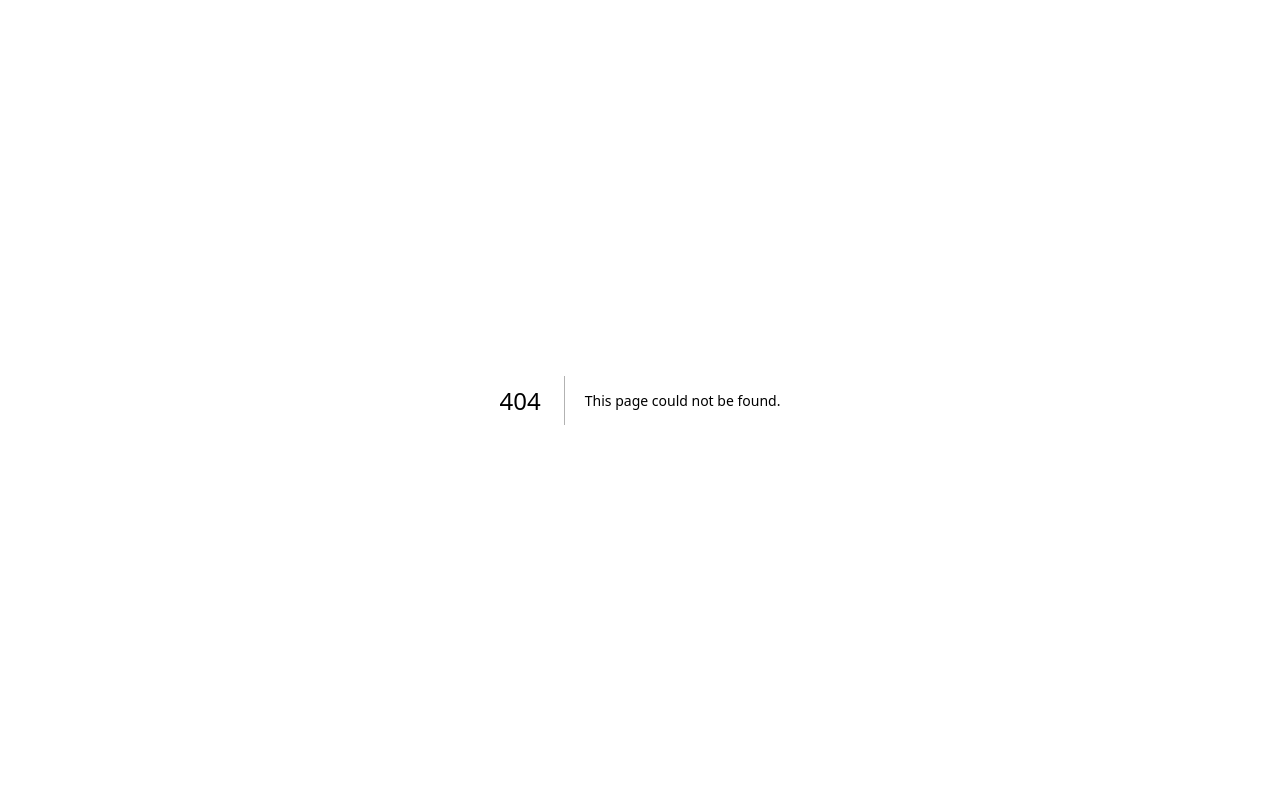
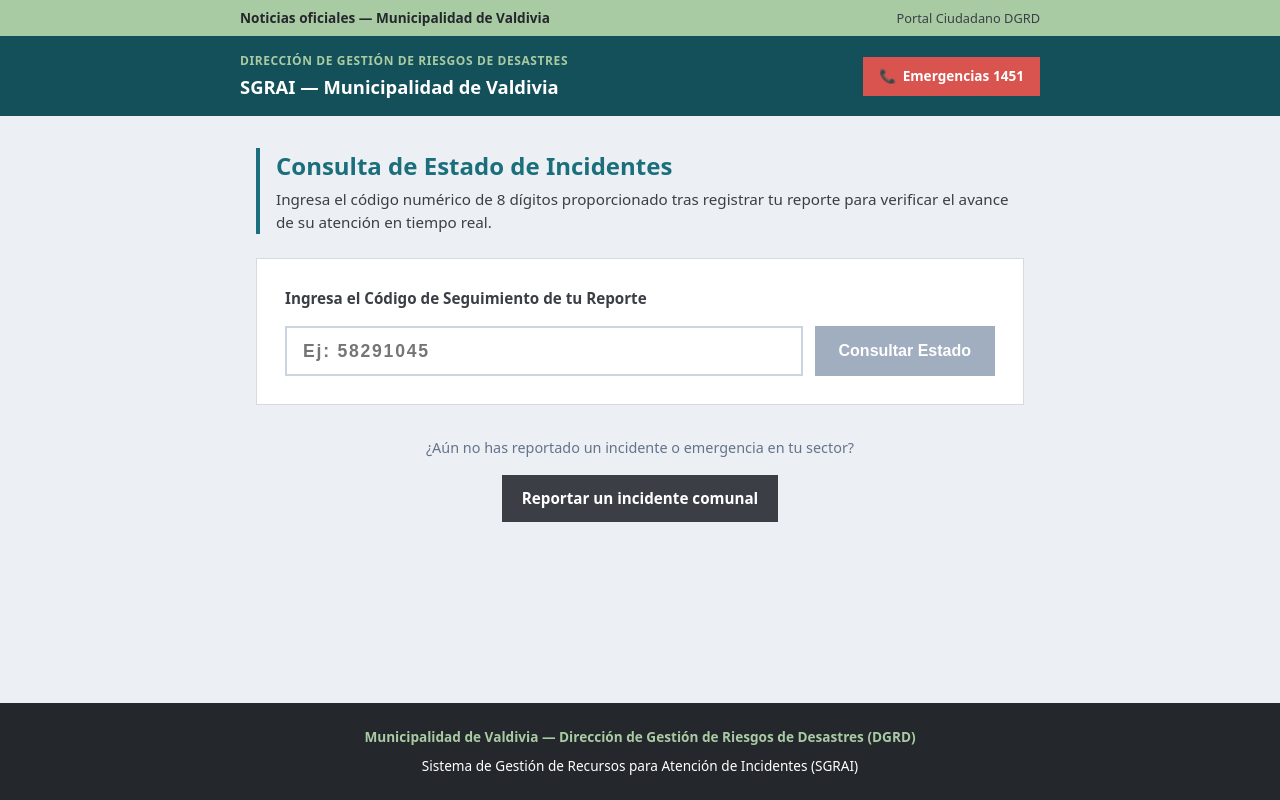
Before and after one commit to sgrai-uach/web, a Next.js app: page /seguimiento in a window 1280 px wide. Before the commit this address had no page. Built offline with nearby package versions, Linux system fonts and the light colour scheme; no server answers.

Commit message:
feat(views): implementar paginas de busqueda y detalle de seguimiento en app router

```diff
--- /dev/null
+++ b/src/app/(informante)/seguimiento/page.tsx
@@ -0,0 +1,50 @@
+import { Metadata } from 'next';
+import Link from 'next/link';
+import styles from '@/styles/seguimiento.module.css';
+import { MunicipalHeader } from '@/components/layout/MunicipalHeader';
+import { SeguimientoBuscador } from '@/components/seguimiento/SeguimientoBuscador';
+
+export const metadata: Metadata = {
+  title: 'Consulta de Estado de Incidentes — SGRAI Municipalidad de Valdivia',
+  description:
+    'Ingresa tu código de seguimiento numérico para conocer el estado y avance de la atención de tu requerimiento municipal.',
+};
+
+export default function SeguimientoBusquedaPage() {
+  return (
+    <div className={styles.pageWrapper}>
+      <MunicipalHeader />
+
+      <main className={styles.mainContainer}>
+        <div className={styles.sectionTitleBlock}>
+          <h2 className={styles.sectionTitle}>Consulta de Estado de Incidentes</h2>
+          <p className={styles.sectionSubtitle}>
+            Ingresa el código numérico de 8 dígitos proporcionado tras registrar tu reporte para verificar el avance de su atención en tiempo real.
+          </p>
+        </div>
+
+        <SeguimientoBuscador />
+
+        <div style={{ marginTop: '2rem', textAlign: 'center' }}>
+          <p style={{ fontSize: '0.9rem', color: '#64748B', marginBottom: '1rem' }}>
+            ¿Aún no has reportado un incidente o emergencia en tu sector?
+          </p>
+          <Link href="/" className={styles.btnSecondary}>
+            Reportar un incidente comunal
+          </Link>
+        </div>
+      </main>
+
+      <footer className={styles.municipalFooter}>
+        <div className={styles.footerContainer}>
+          <span className={styles.footerAgencyText}>
+            Municipalidad de Valdivia — Dirección de Gestión de Riesgos de Desastres (DGRD)
+          </span>
+          <span>
+            Sistema de Gestión de Recursos para Atención de Incidentes (SGRAI)
+          </span>
+        </div>
+      </footer>
+    </div>
+  );
+}
```
Also changed, not shown: src/app/(informante)/seguimiento/[codigo]/page.tsx (added, +21 -0 lines).
